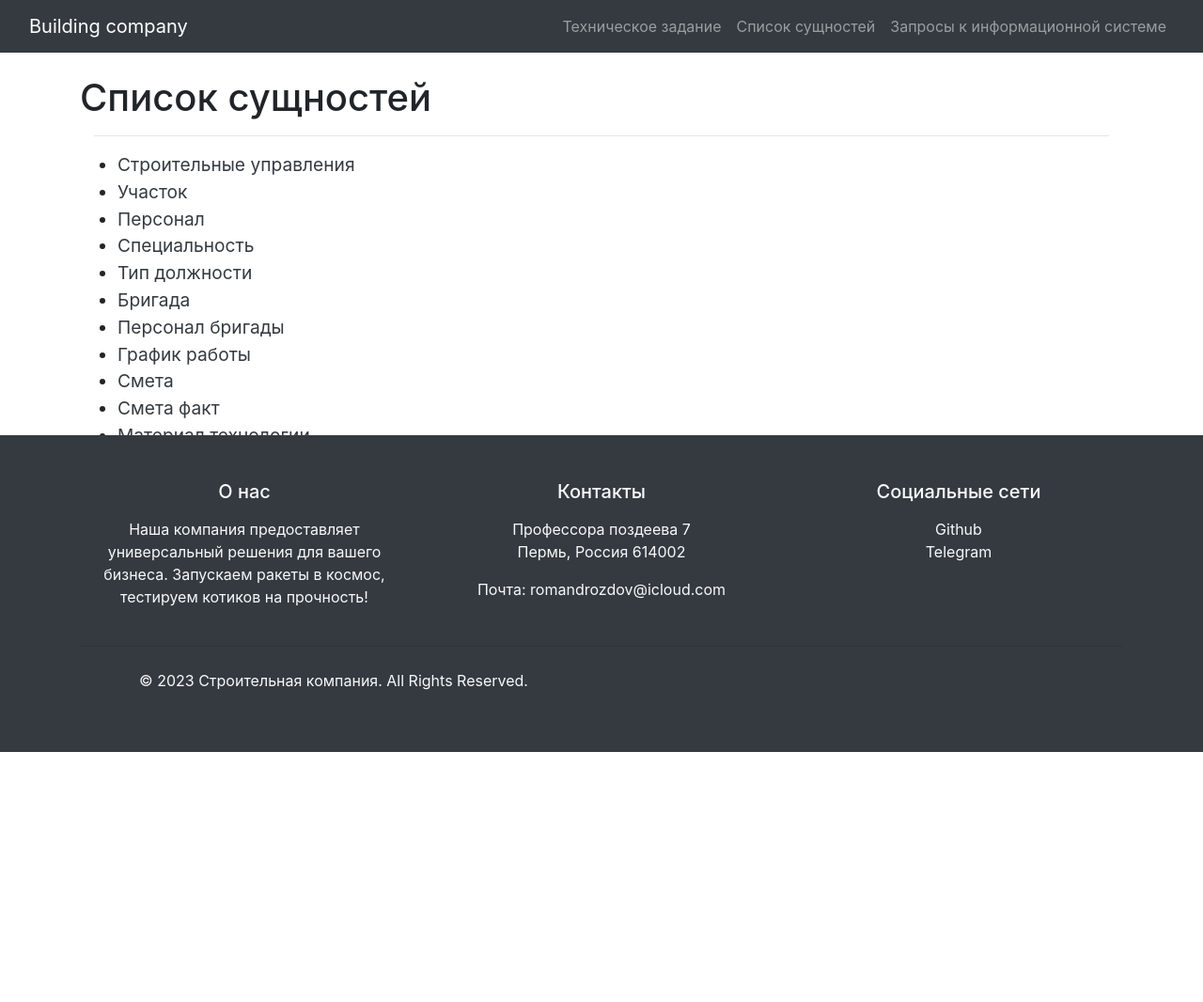
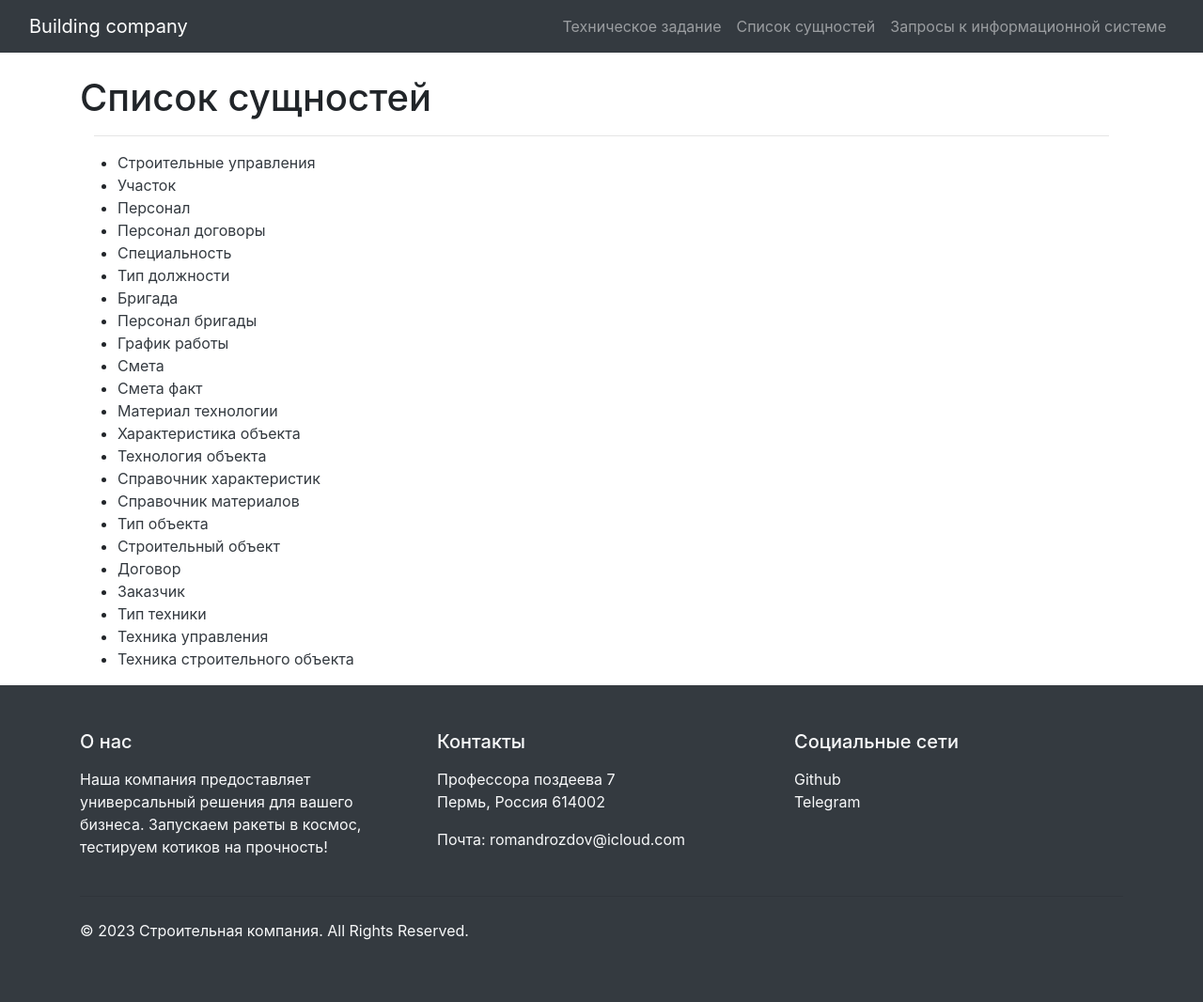
Before and after one commit to DrozdovRoman/building_company, a Django app: page /entity/ in a window 1280 px wide. Shown: the whole page at 94% size. Before the commit the page ends 800 px from the top, so only its background shows below. Run offline with Django 3.2, Linux system fonts and the light colour scheme; some libraries are stand-ins or nearby versions.

Commit message:
Create entity.

```diff
--- a/building_company/core/urls.py
+++ b/building_company/core/urls.py
@@ -1,10 +1,41 @@
 from django.urls import path
 
 from . import views
-from .views import EquipmentTypeView
-
+from .views import EquipmentTypeView, PositionTypeView, SpecializationView
+from .views import ObjectTypeView, CustomerView, EmployeeView, ConstructionView
+from .views import ConstructionEmployeeView
 urlpatterns = [
     path('', views.index, name='index'),
     path('entity/', views.entity, name='entity'),
-    path('equipment_type/', EquipmentTypeView.as_view(), name='equipment_type')
+    path('equipment-type/',
+         EquipmentTypeView.as_view(),
+         name='equipment_type'),
+
+    path('position-type/',
+         PositionTypeView.as_view(),
+         name='position_type'),
+
+    path('specialization/',
+         SpecializationView.as_view(),
+         name='specialization'),
+
+    path('object-type/',
+         ObjectTypeView.as_view(),
+         name='object_type'),
+
+    path('customer/',
+         CustomerView.as_view(),
+         name='customer'),
+
+    path('employee/',
+         EmployeeView.as_view(),
+         name='employee'),
+
+    path('construction/',
+         ConstructionView.as_view(),
+         name='construction'),
+
+    path('construction-employee/',
+         ConstructionEmployeeView.as_view(),
+         name='ConstructionEmployee'),
 ]
--- a/building_company/core/views.py
+++ b/building_company/core/views.py
@@ -15,6 +15,7 @@ def entity(request):
 
 class EntityView(View):
     table_name = None
+    column_name = None
     table_alias = None
 
     def get_table_name(self):
@@ -26,6 +27,17 @@ class EntityView(View):
         table_name = self.table_name
         if isinstance(table_name, str):
             return table_name
+        raise TypeError
+
+    def get_column_name(self):
+        assert self.column_name is not None, (
+            "'%s' should either include a `table_name` attribute, "
+            "or override the `get_table_name()` method."
+            % self.__class__.__name__
+        )
+        column_name = self.column_name
+        if isinstance(column_name, tuple):
+            return column_name
         raise TypeError
 
     def get_table_alias(self):
@@ -41,6 +53,7 @@ class EntityView(View):
 
     def __init__(self, **kwargs):
         self.get_table_name()
+        self.get_column_name()
         self.get_table_alias()
         super().__init__(**kwargs)
 
@@ -48,14 +61,6 @@ class EntityView(View):
         try:
             with connection.cursor() as cursor:
                 data = f'SELECT * FROM {self.table_name}'
-
-                column_name = f'''SELECT column_name
-                \nFROM information_schema.columns
-                \nWHERE table_name = '{self.table_name}' '''
-
-                cursor.execute(column_name)
-                columns = cursor.fetchall()
-
                 cursor.execute(data)
                 rows = cursor.fetchall()
         except ProgrammingError:
@@ -64,7 +69,7 @@ class EntityView(View):
             cursor.close()
         return render(request,
                       'entity.html',
-                      {'columns': columns,
+                      {'columns': self.column_name,
                        'rows': rows,
                        'table_name': self.table_alias})
 
@@ -72,7 +77,59 @@ class EntityView(View):
 class EquipmentTypeView(EntityView):
     table_name = 'equipment_type'
     table_alias = 'Тип техники'
+    column_name = ('Название техники', )
 
+
+class PositionTypeView(EntityView):
+    table_name = 'position_type'
+    table_alias = 'Тип специальности'
+    column_name = ('Тип должности', )
+
+
+class SpecializationView(EntityView):
+    table_name = 'specialization'
+    table_alias = 'Специальность'
+    column_name = ('Название специальности', 'Тип должности', )
+
+
+class ObjectTypeView(EntityView):
+    table_name = 'object_type'
+    table_alias = 'Тип объекта'
+    column_name = ('Название типа объекта', )
+
+
+class CustomerView(EntityView):
+    table_name = 'customer'
+    table_alias = 'Заказчик'
+    column_name = (
+        'Название компании', 'ОГРН', 'ИНН',
+        'Адрес', 'Руководитель компании')
+
+
+class EmployeeView(EntityView):
+    table_name = 'employee'
+    table_alias = 'Персонал'
+    column_name = (
+        'ID', 'Имя', 'Фамилия',
+        'Дата рождения', 'Электронная почта',
+        'Номер телефона', 'Должность')
+
+
+class ConstructionView(EntityView):
+    table_name = 'construction'
+    table_alias = 'Строительное управление'
+    column_name = (
+        'Номер управления', 'ID директора'
+    )
+
+
+class ConstructionEmployeeView(EntityView):
+    table_name = 'construction_employee'
+    table_alias = 'Персонал договоры'
+    column_name = (
+        'Номер договора', 'ID работника', 'Строительное управление',
+        'Дата подписания договора', 'Дата окончания договора',
+        'Зарплата')
 
 # def equipment_type(request):
 #     try:
--- a/building_company/templates/base.html
+++ b/building_company/templates/base.html
@@ -1,3 +1,9 @@
+<style>
+  body{
+  margin-bottom: 0px;
+  }
+</style>
+
 <!DOCTYPE html>
 <html>
   <head>
@@ -18,7 +24,7 @@
     <script src="{% static 'jquery/dist/jquery.min.js' %}"></script>
     <script src="{% static 'bootstrap/dist/js/bootstrap.min.js' %}"></script>
   </head>
-  <body>
+  <body class ="d-flex flex-column h-100">
     {% include 'nav.html' %}
     <main>
       <div class="container">
--- a/building_company/templates/entities.html
+++ b/building_company/templates/entities.html
@@ -3,42 +3,13 @@
 {% block header %}Список сущностей{% endblock %}
 {%block content %}
 
-<style>
-    #entity {
-      font-size: 1.2em;
-    }
-    footer {
-      text-align: center;
-      position: fixed;
-      bottom: 0;
-      left: 0;
-      width: 100%;
-      padding: 10px 0;
-    }
-  </style>
-
-<style>
-    body {
-      margin: 0;
-      padding: 0;
-      min-height: 100vh;
-      display: flex;
-      flex-direction: column;
-    }
-
-    main {
-      flex: 1;
-    }
-
-
-  </style>
-
 <ul id="entity">
-    <li><a href="#" class="text-dark">Строительные управления</a></li>
+    <li><a href="{% url 'construction' %}" class="text-dark">Строительные управления</a></li>
     <li><a href="#" class="text-dark">Участок</a></li>
-    <li><a href="#" class="text-dark">Персонал</a></li>
-    <li><a href="#" class="text-dark">Специальность</a></li>
-    <li><a href="#" class="text-dark">Тип должности</a></li>
+    <li><a href="{% url 'employee' %}" class="text-dark">Персонал</a></li>
+    <li><a href="{% url 'ConstructionEmployee' %}" class="text-dark">Персонал договоры</a></li>
+    <li><a href="{% url 'specialization' %}" class="text-dark">Специальность</a></li>
+    <li><a href="{% url 'position_type' %}" class="text-dark">Тип должности</a></li>
     <li><a href="#" class="text-dark">Бригада</a></li>
     <li><a href="#" class="text-dark">Персонал бригады</a></li>
     <li><a href="#" class="text-dark">График работы</a></li>
@@ -49,10 +20,10 @@
     <li><a href="#" class="text-dark">Технология объекта</a></li>
     <li><a href="#" class="text-dark">Справочник характеристик</a></li>
     <li><a href="#" class="text-dark">Справочник материалов</a></li>
-    <li><a href="#" class="text-dark">Тип объекта</a></li>
+    <li><a href="{% url 'object_type' %}" class="text-dark">Тип объекта</a></li>
     <li><a href="#" class="text-dark">Строительный объект</a></li>
     <li><a href="#" class="text-dark">Договор</a></li>
-    <li><a href="#" class="text-dark">Заказчик</a></li>
+    <li><a href="{% url 'customer' %}" class="text-dark">Заказчик</a></li>
     <li><a href="{% url 'equipment_type' %}" class="text-dark">Тип техники</a></li>
     <li><a href="#" class="text-dark">Техника управления</a></li>
     <li><a href="#" class="text-dark">Техника строительного объекта</a></li>
--- a/building_company/templates/entity.html
+++ b/building_company/templates/entity.html
@@ -5,11 +5,9 @@
 <table class="table table-striped">
 	<thead>
 	  <tr>
+		<th scope="col">#</th>
 		{% for column in columns %}
-		{% for element in column %}
-		<th scope="col">#</th>
-		<th scope="col">{{element}}</th>
-		{% endfor %}
+		<th scope="col">{{column}}</th>
 		{% endfor %}
 	  </tr>
 	</thead>
--- a/building_company/templates/footer.html
+++ b/building_company/templates/footer.html
@@ -1,4 +1,4 @@
-<footer class="bg-dark text-light py-5">
+<footer class="mt-auto bg-dark text-light py-5">
     <div class="container">
       <div class="row">
         <div class="col-md-4 mb-4 mb-md-0">
```
